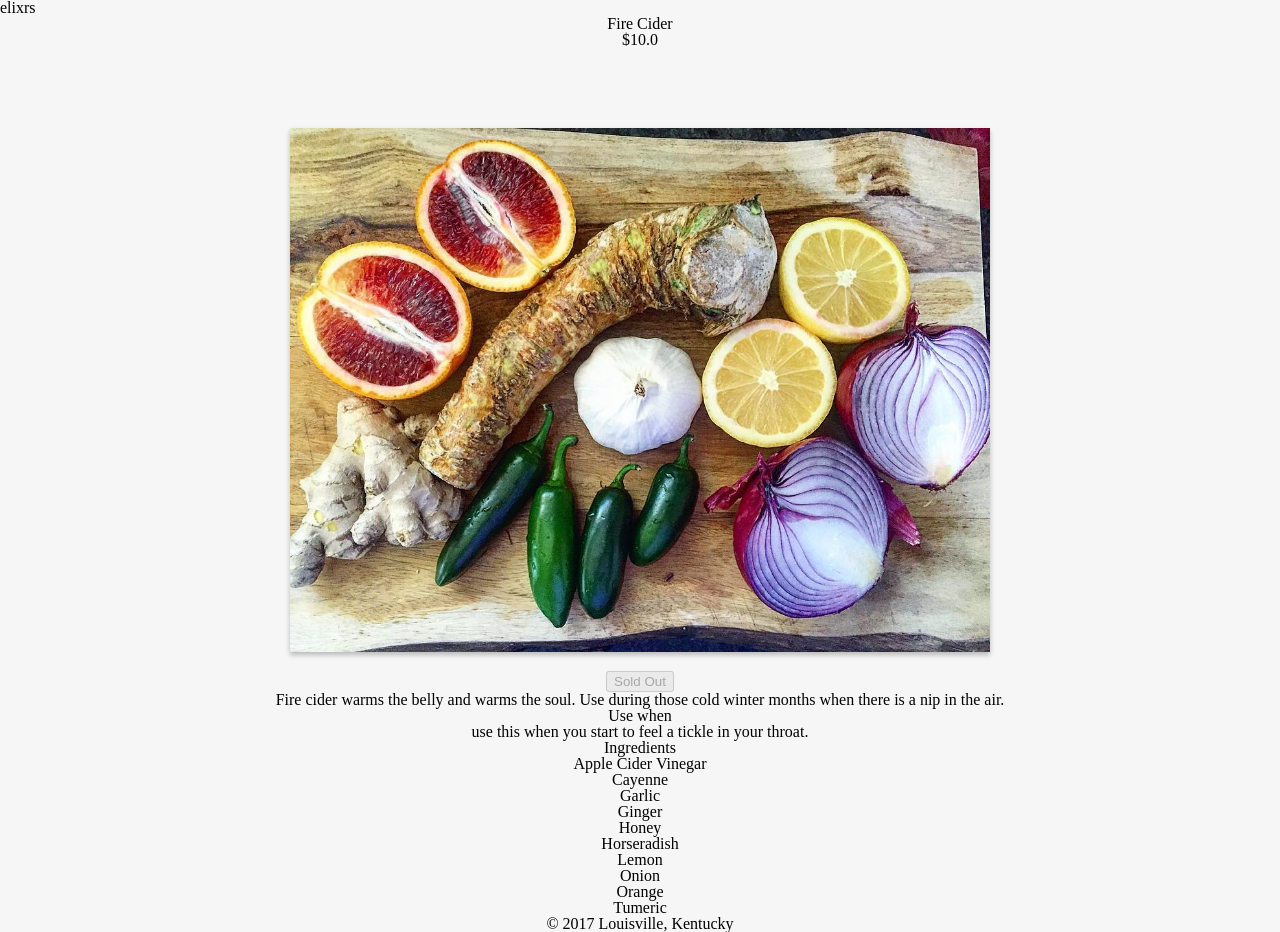
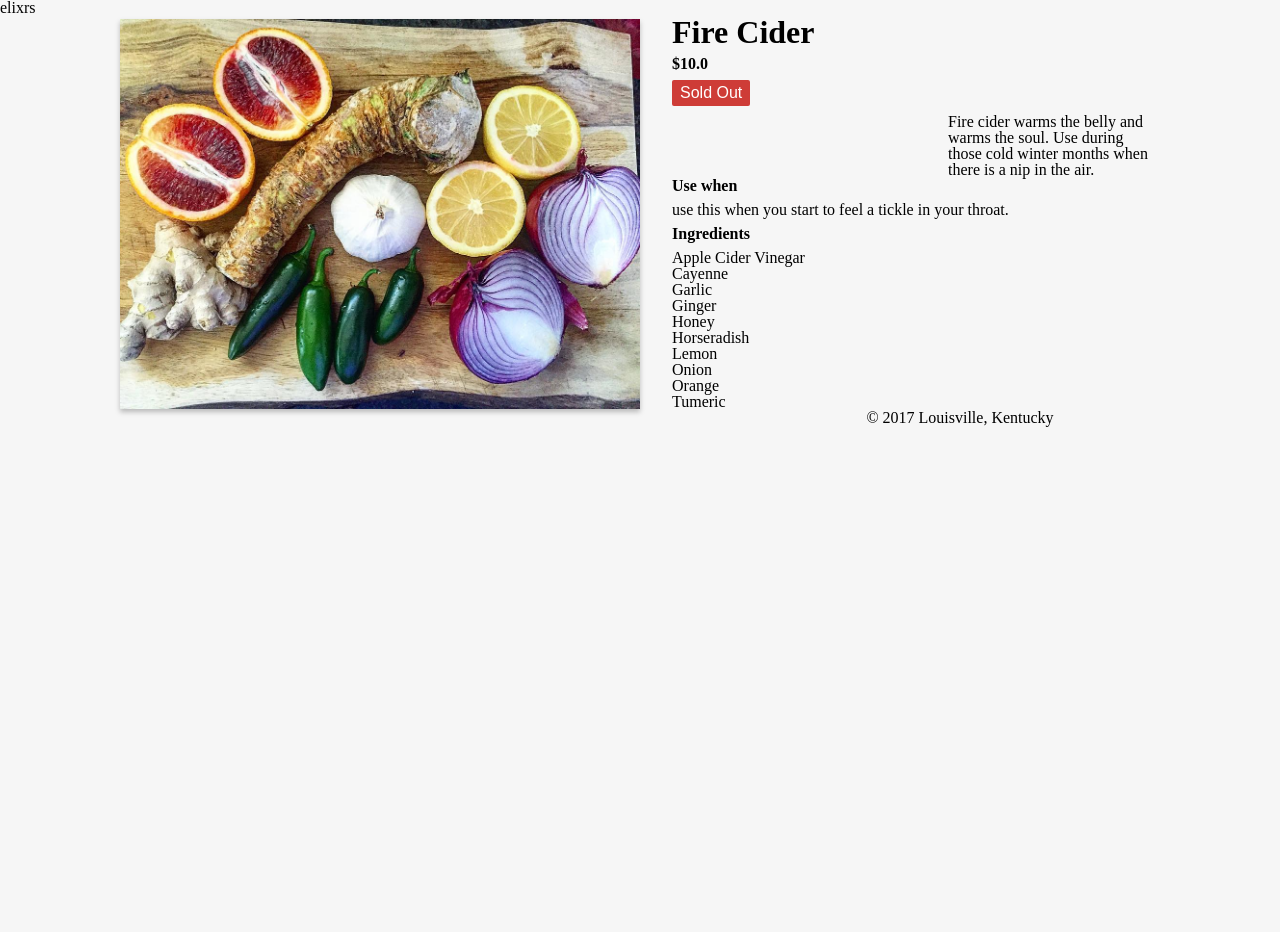
Before and after one commit to line47/hearthandmoon.github.io, a Jekyll site: the page built from _elixrs/fire-cider.md, in a window 1280 px wide. Built offline with Jekyll 4.4.1, drawn with Linux system fonts in a browser that asks for light colours; after the commit the page ends 900 px from its top, so only the background shows below that.

Commit message:
updates to product styles

```diff
--- a/_sass/base.scss
+++ b/_sass/base.scss
@@ -1,19 +1,83 @@
-html { background: #f6f6f6; }
+html {
+    background: #f6f6f6;
+}
 
-img { max-width: 100%; width: 700px; margin-top: 5rem; }
-
-.main-content, footer { text-align: center; }
+.main-content,
+footer {
+    text-align: center;
+}
 
 .card-deck {
-    display:flex;
+    display: flex;
     flex-flow: row wrap;
-     justify-content: center;
-     margin-top:5rem;
+    justify-content: center;
+    margin-top: 5rem;
 }
+
 .card-deck .card {
+    width: 250px;
+}
 
-      width:250px;
+.card-deck .card img {
+    margin: 0;
 }
-.card-deck .card img {
-    margin:0;
+
+.layout-project .main-content {
+    text-align: initial;
+    max-width: 1040px;
+    margin: 0 auto;
 }
+
+.item-title {
+    font-size: 2rem;
+    margin-bottom: 0.5rem;
+    font-weight: 700;
+}
+
+.item-price {
+    font-size: 1rem;
+    font-weight: 700;
+    margin-bottom: 0.5rem;
+    display: block;
+}
+
+.item-photo {
+    width: 50%;
+    margin-top: -3.8rem;
+    float: left;
+}
+
+.item-info {
+    margin-left: 50%;
+    padding-left: 2rem;
+}
+
+.item-description {
+    margin-left: 50%;
+    padding-left: 2rem;
+}
+
+.description {
+    font-size: 1.25rem;
+    margin-bottom: 0.5rem;
+}
+
+h3 {
+    font-size: 1rem;
+    font-weight: 700;
+    margin-bottom: 0.5rem;
+}
+
+.item-usage {
+    margin-bottom: 0.5rem;
+}
+
+button[disabled] {
+    background: #ce3c37;
+    border: none;
+    padding: 0.25rem 0.5rem;
+    font-size: 1rem;
+    color: #fff;
+    margin-bottom: 0.5rem;
+    border-radius: 2px;
+}
```
